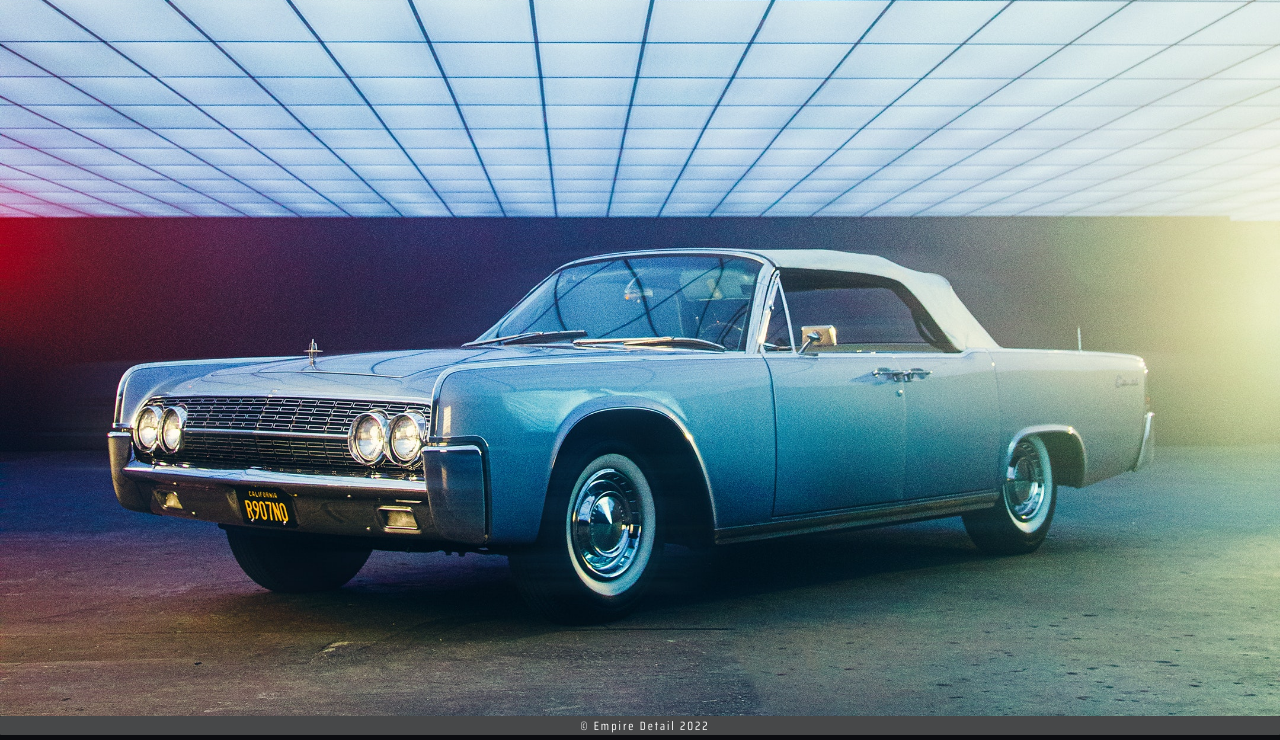
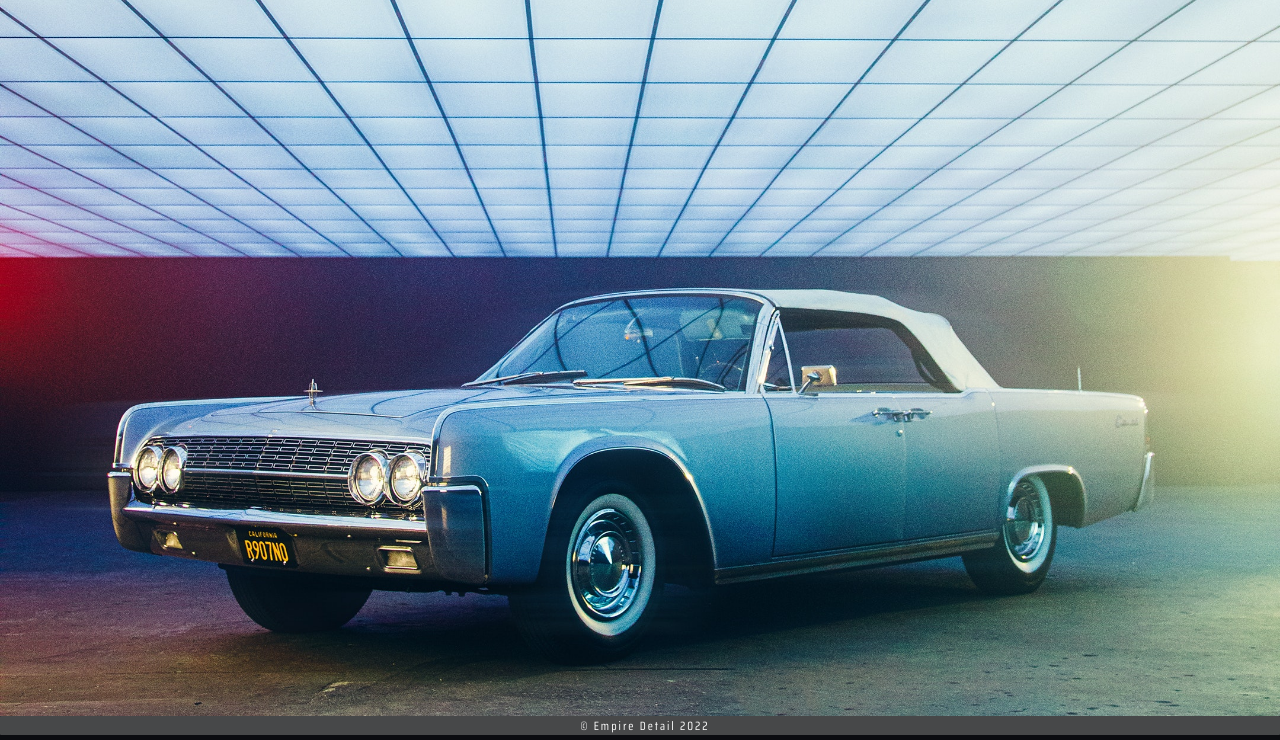
Before and after one commit to jamaal93/Empire-Detail, a plain HTML site: page index.html in a window 1280 px wide. Shown: the part 60-800 px from the top of the page. Drawn offline with Linux system fonts and the light colour scheme.

Commit message:
Update style.css

```diff
--- a/css/style.css
+++ b/css/style.css
@@ -17,7 +17,7 @@ body {
     min-height: 100vh;
     background-image: url("assets/old\ school.jpg");
     background-size: cover;
-    background-position: 25% 81%;
+    background-position: 25% 76%;
     padding-top: 110px;
     padding-bottom: 40px;
 }
```
